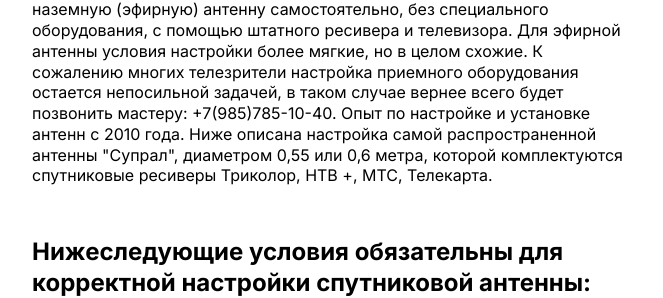
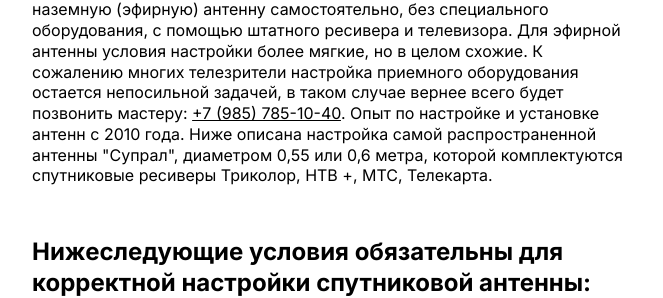
Before and after one commit to dmtaldom/dmtaldom.github.io, a Jekyll site: the page built from index.md, in a window 1280 px wide and 900 px high, scrolled down 1831 px. Shown: the part 282-580 px from the top of the window, without its empty margins (308-971 px from the left). Built offline with Jekyll 4.4.1, drawn with Linux system fonts in a browser that asks for light colours; some of the changed text lies outside the part shown.

Commit message:
рабочий телефон ссылка

```diff
--- a/index.md
+++ b/index.md
@@ -87,7 +87,7 @@ description: "Хотите вызвать мастера или настроит
                 Из этой краткой инструкции вы узнаете как настроить спутниковую и наземную (эфирную) антенну самостоятельно, без специального оборудования, с помощью штатного ресивера и телевизора.
                 Для эфирной антенны условия настройки более мягкие, но в целом схожие.
                 К сожалению многих телезрители настройка приемного оборудования остается непосильной задачей, в таком случае вернее всего будет позвонить мастеру:
-                +7(985)785-10-40. Опыт по настройке и установке антенн с 2010 года.
+                <a href="tel:+79857851040" style="color: inherit; text-decoration: underline;">+7 (985) 785-10-40</a>. Опыт по настройке и установке антенн с 2010 года.
                 Ниже описана настройка самой распространенной антенны "Супрал", диаметром 0,55 или 0,6 метра, которой комплектуются спутниковые ресиверы Триколор, НТВ +, МТС, Телекарта.
             </p>
             <h4 class="own__hands-title">
```
